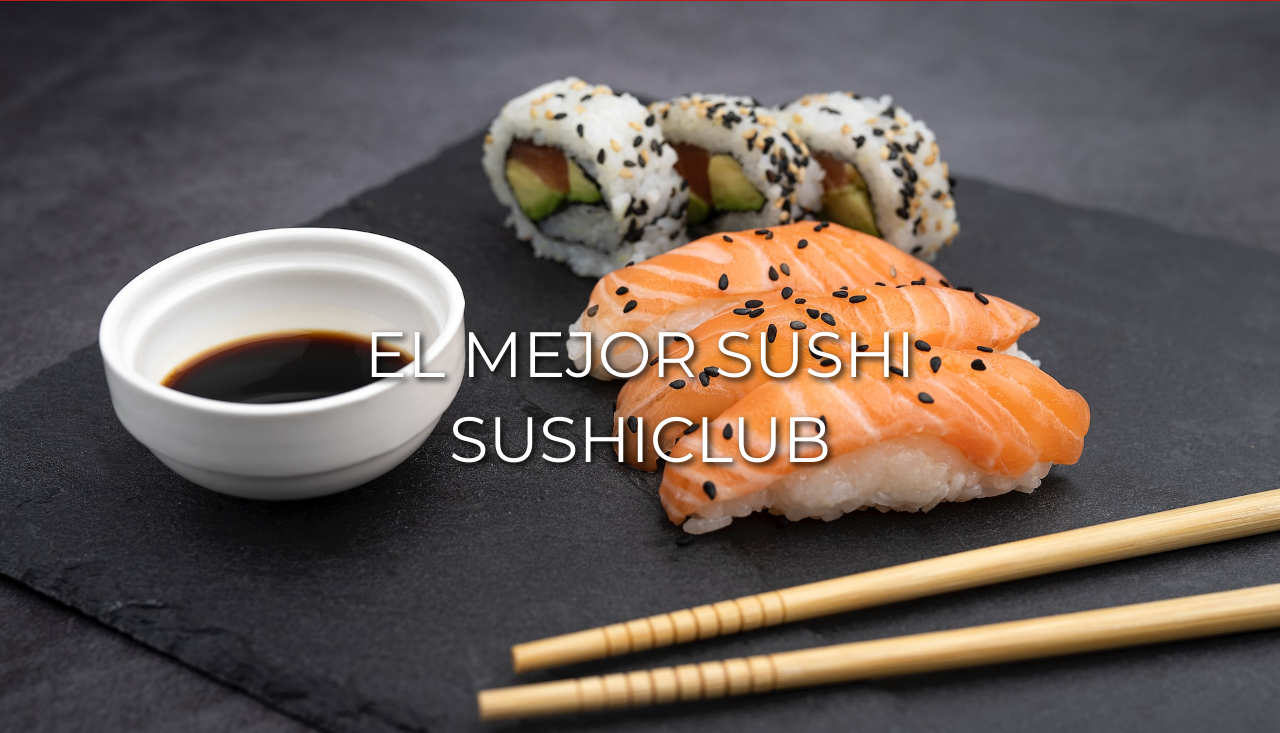
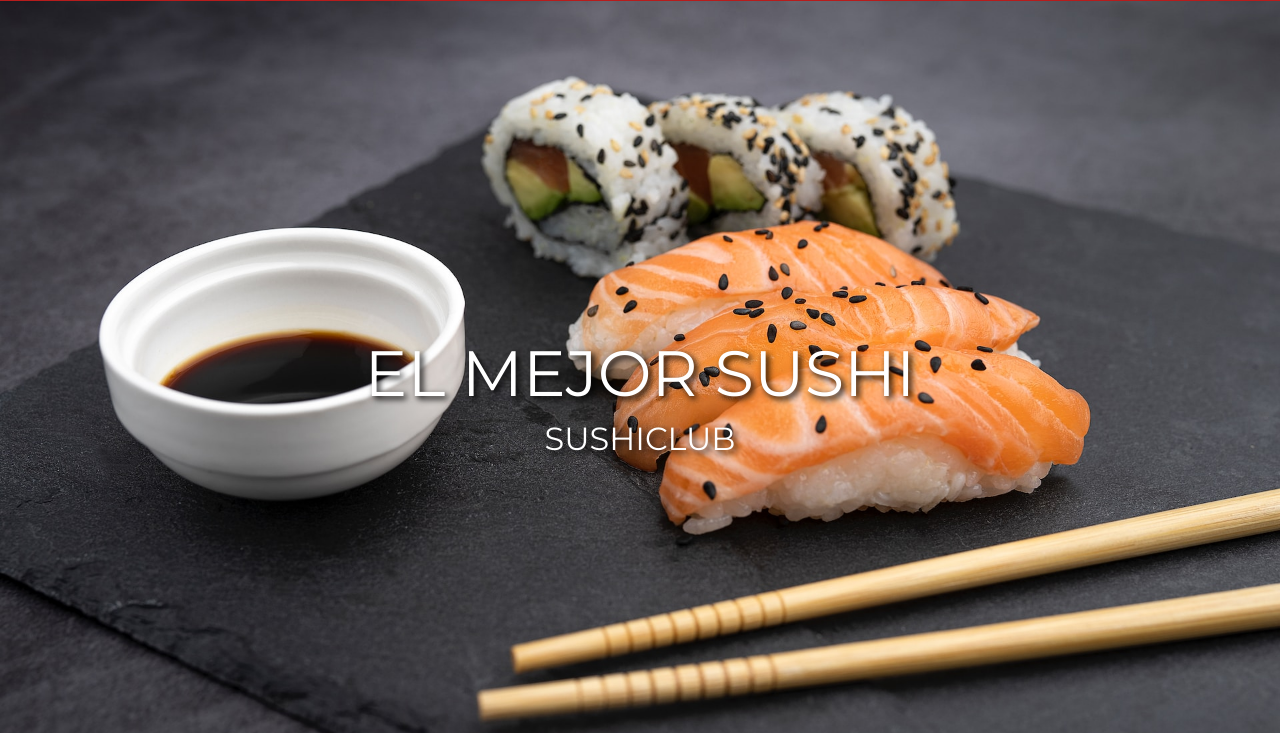
Before and after one commit to leoroura/proyectoIntegrador, a plain HTML site: page index.html in a window 1280 px wide. Shown: the part 67-800 px from the top of the page. Drawn offline with nearby package versions, Linux system fonts and the light colour scheme.

Commit message:
cambie el h1 por un h2

```diff
--- a/index.html
+++ b/index.html
@@ -49,7 +49,7 @@
             <div class="row">
                 <div class="col-12 noselect">
                     <h1>EL MEJOR SUSHI</h1>
-                    <h1>SUSHICLUB</h1>
+                    <h2>SUSHICLUB</h2>
                 </div>
             </div>
         </div>
```
